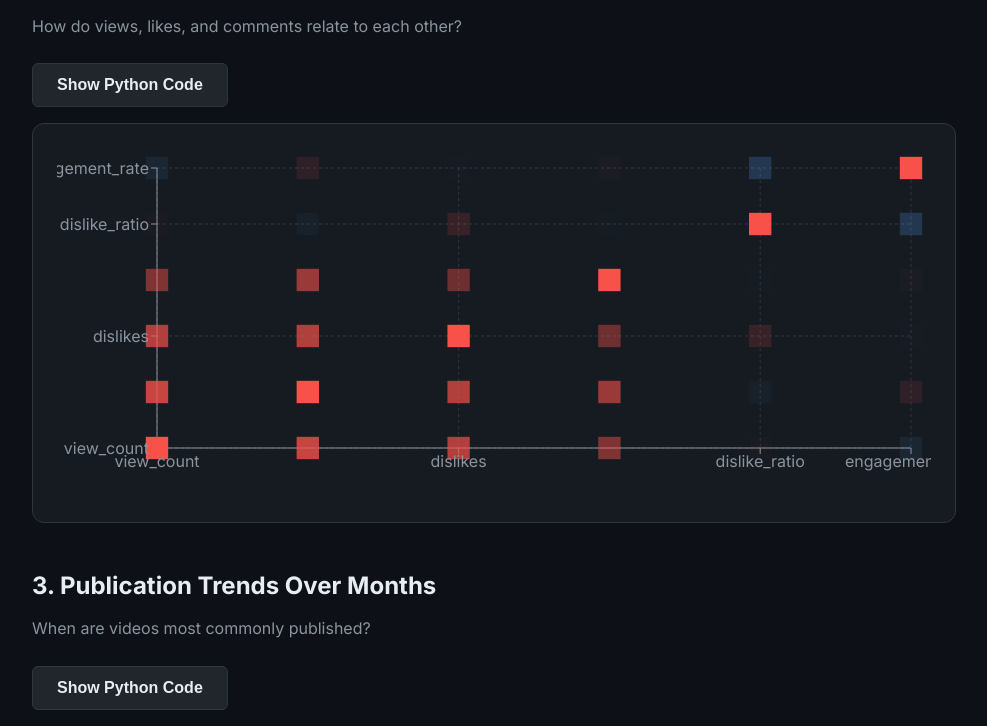
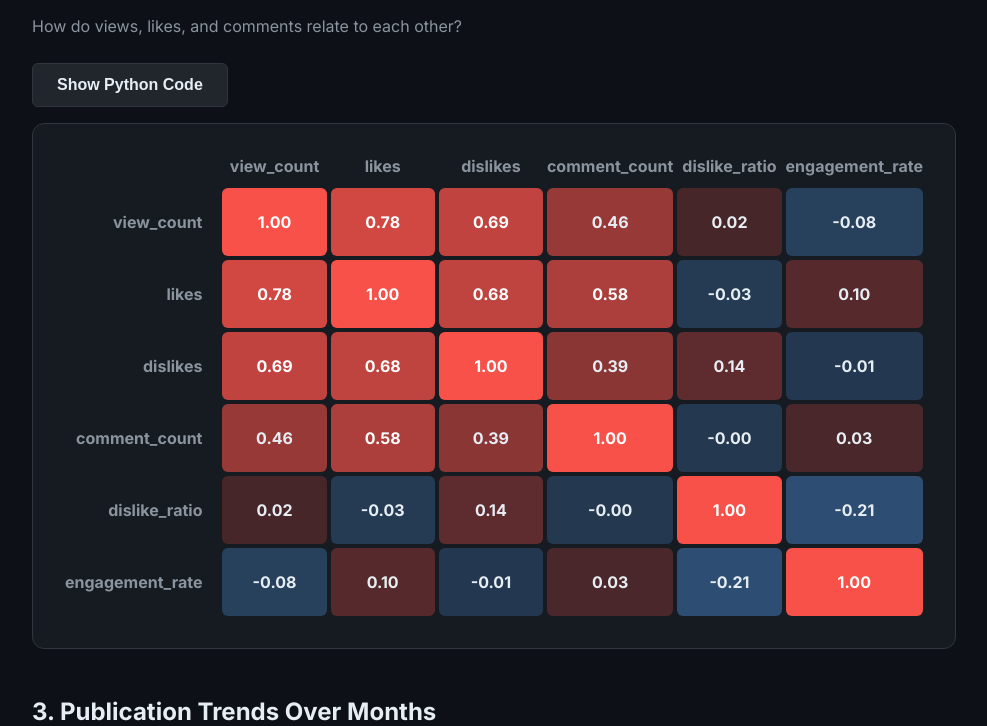
Before and after one commit to BankimKamila185/YouTube-Dislikes-Dataset, a React (Vite) app in the folder frontend-react/: page /dashboard/eda in a window 1280 px wide. Shown: the part 806-1532 px from the top of the page, without its empty margins (276-1263 px from the left). Built offline with nearby package versions, Linux system fonts and the light colour scheme.

Commit message:
Refactored Heatmap to use custom CSS Grid mapping

```diff
--- a/frontend-react/src/components/Eda.jsx
+++ b/frontend-react/src/components/Eda.jsx
@@ -36,29 +36,16 @@ export default function Eda({ data }) {
         comment_count: c.avg_comments
     }));
 
-    // Data prep for Heatmap (ScatterChart)
+    // Data prep for Heatmap (CSS Grid approach)
     const correlationMatrix = data.correlation.matrix;
     const correlationVariables = data.correlation.variables;
-    const heatmapData = [];
 
-    correlationMatrix.forEach((row, rowIndex) => {
-        row.forEach((value, colIndex) => {
-            heatmapData.push({
-                x: rowIndex,
-                y: colIndex,
-                z: value,
-                xLabel: correlationVariables[rowIndex],
-                yLabel: correlationVariables[colIndex]
-            });
-        });
-    });
-
-    // Helper for Heatmap Color
-    const getColor = (value) => {
+    // Helper for Heatmap Color (CSS Grid)
+    const getHeatmapColor = (value) => {
         // Simple Coolwarm (Blue to Red) interpolator for -1 to 1
         return value > 0
-            ? `rgba(248, 81, 73, ${value})` // Red for positive
-            : `rgba(88, 166, 255, ${Math.abs(value)})`; // Blue for negative
+            ? `rgba(248, 81, 73, ${value * 0.8 + 0.2})` // Red for positive, min opacity 0.2
+            : `rgba(88, 166, 255, ${Math.abs(value) * 0.8 + 0.2})`; // Blue for negative
     };
 
     const code1 = `top_channels = df.groupby('channel_title')['view_count'].sum().nlargest(10)
@@ -142,43 +129,55 @@ kmeans = KMeans(n_clusters = 3, random_state = 42)
                     </div>
                 )}
 
-                <div className="chart-container" style={{ height: 400 }}>
-                    <ResponsiveContainer width="100%" height="100%">
-                        <ScatterChart margin={{ top: 20, right: 20, bottom: 20, left: 40 }}>
-                            <CartesianGrid strokeDasharray="3 3" stroke="#30363d" />
-                            <XAxis
-                                type="number"
-                                dataKey="x"
-                                stroke="var(--text-secondary)"
-                                domain={[0, correlationVariables.length - 1]}
-                                tickFormatter={(tick) => correlationVariables[tick]}
-                                interval={0}
-                            />
-                            <YAxis
-                                type="number"
-                                dataKey="y"
-                                stroke="var(--text-secondary)"
-                                domain={[0, correlationVariables.length - 1]}
-                                tickFormatter={(tick) => correlationVariables[tick]}
-                                interval={0}
-                            />
-                            <ZAxis type="number" dataKey="z" range={[500, 500]} />
-                            <Tooltip
-                                cursor={{ strokeDasharray: '3 3' }}
-                                contentStyle={{ backgroundColor: 'var(--bg-card)', borderColor: 'var(--border-color)', color: 'var(--text-primary)' }}
-                                formatter={(value, name, props) => {
-                                    if (name === 'z') return [value.toFixed(2), 'Correlation'];
-                                    return [];
-                                }}
-                                labelFormatter={() => ''}
-                            />
-                            <Scatter data={heatmapData} shape="square">
-                                {heatmapData.map((entry, index) => (
-                                    <Cell key={`cell-${index}`} fill={getColor(entry.z)} />
+                <div className="chart-container" style={{ padding: '2rem', overflowX: 'auto' }}>
+                    <div style={{ display: 'grid', gridTemplateColumns: `auto repeat(${correlationVariables.length}, 1fr)`, gap: '4px', minWidth: '600px' }}>
+                        {/* Header Row */}
+                        <div style={{ visibility: 'hidden' }}></div>
+                        {correlationVariables.map((variable, i) => (
+                            <div key={`header-${i}`} style={{ textAlign: 'center', color: 'var(--text-secondary)', fontWeight: 'bold', paddingBottom: '0.5rem' }}>
+                                {variable}
+                            </div>
+                        ))}
+
+                        {/* Matrix Rows */}
+                        {correlationMatrix.map((row, rowIndex) => (
+                            <React.Fragment key={`row-${rowIndex}`}>
+                                {/* Row Label */}
+                                <div style={{ display: 'flex', alignItems: 'center', justifyContent: 'flex-end', paddingRight: '1rem', color: 'var(--text-secondary)', fontWeight: 'bold' }}>
+                                    {correlationVariables[rowIndex]}
+                                </div>
+                                {/* Row Data Cells */}
+                                {row.map((val, colIndex) => (
+                                    <div
+                                        key={`cell-${rowIndex}-${colIndex}`}
+                                        style={{
+                                            backgroundColor: getHeatmapColor(val),
+                                            padding: '1.5rem 1rem',
+                                            textAlign: 'center',
+                                            borderRadius: '6px',
+                                            color: Math.abs(val) > 0.5 ? 'white' : 'var(--text-primary)',
+                                            fontWeight: 'bold',
+                                            transition: 'transform 0.2s, box-shadow 0.2s',
+                                            cursor: 'pointer'
+                                        }}
+                                        title={`Correlation Matrix: \n${correlationVariables[rowIndex]} x ${correlationVariables[colIndex]}\nValue: ${val.toFixed(2)}`}
+                                        onMouseEnter={(e) => {
+                                            e.currentTarget.style.transform = 'scale(1.05)';
+                                            e.currentTarget.style.boxShadow = '0 4px 12px rgba(0,0,0,0.5)';
+                                            e.currentTarget.style.zIndex = 10;
+                                        }}
+                                        onMouseLeave={(e) => {
+                                            e.currentTarget.style.transform = 'scale(1)';
+                                            e.currentTarget.style.boxShadow = 'none';
+                                            e.currentTarget.style.zIndex = 1;
+                                        }}
+                                    >
+                                        {val.toFixed(2)}
+                                    </div>
                                 ))}
-                            </Scatter>
-                        </ScatterChart>
-                    </ResponsiveContainer>
+                            </React.Fragment>
+                        ))}
+                    </div>
                 </div>
             </div>
 
```
